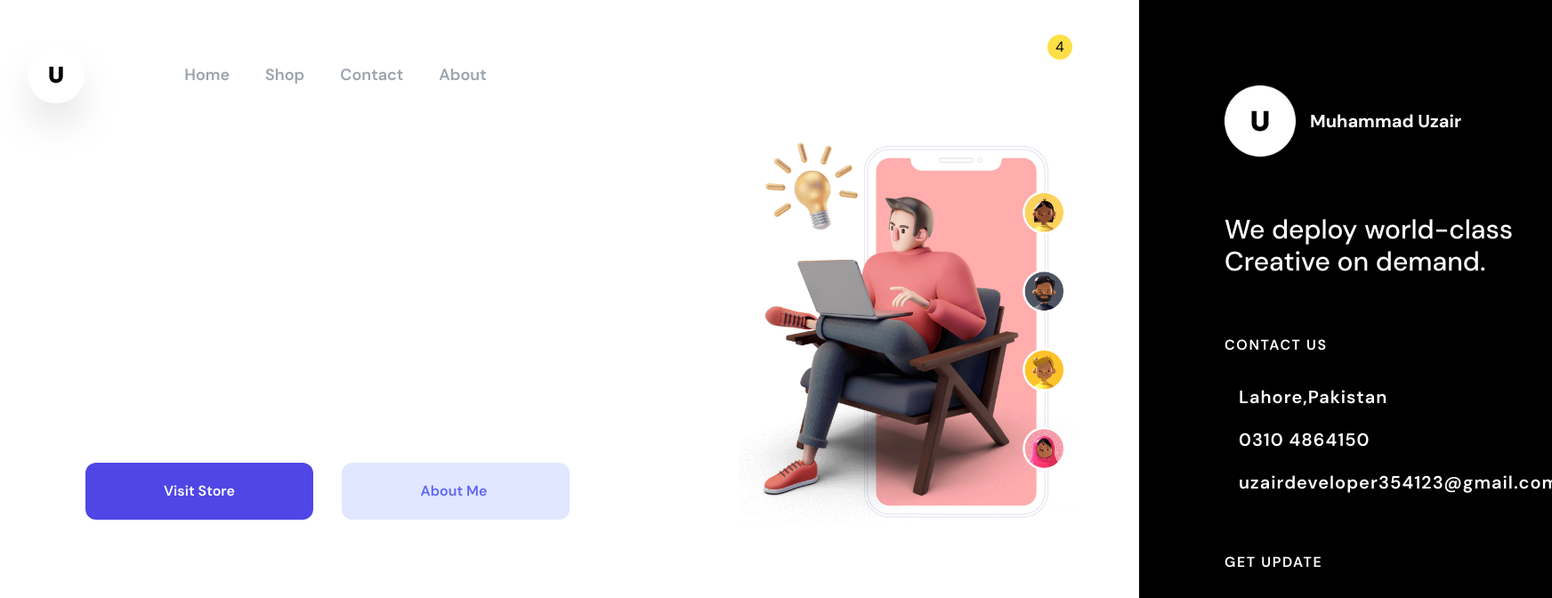
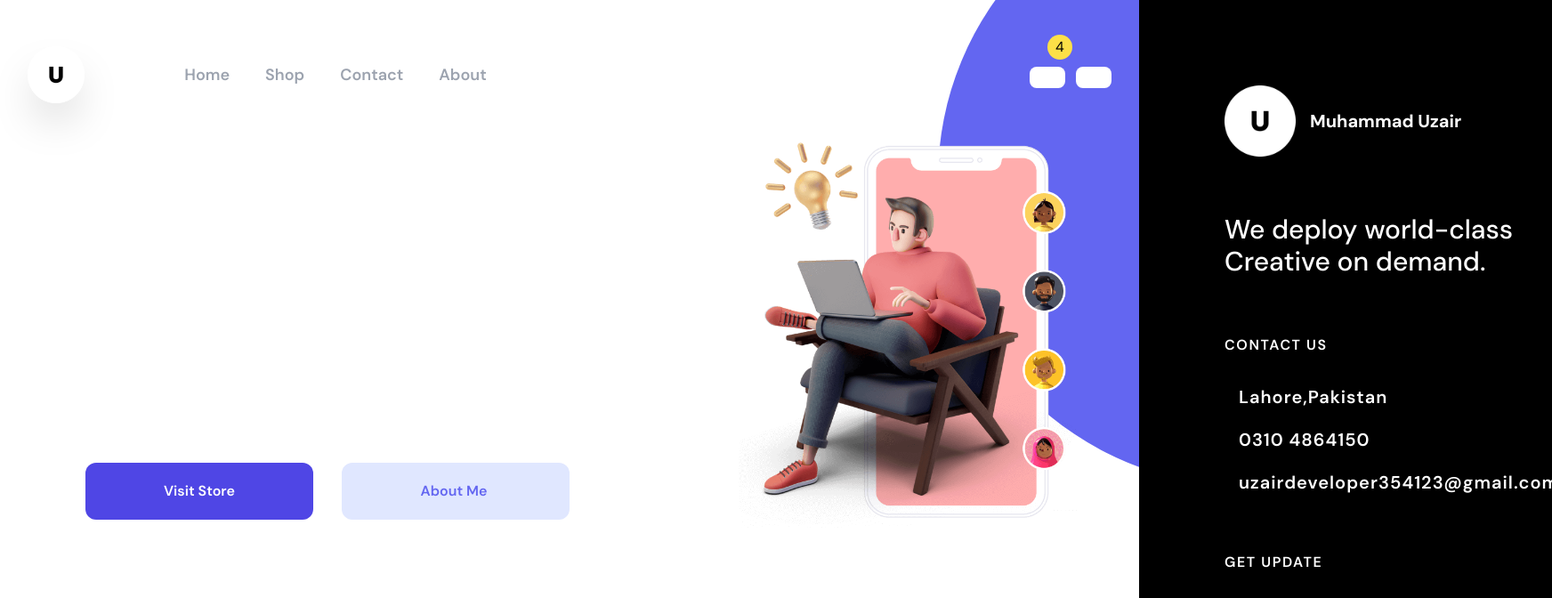
Before and after one commit to heyitsuzair/collax-ecommerce-next, a Next.js app: page / in a window 1280 px wide. Shown: the top 672 px of the page at 89% size, 1744 px wide, since content can reach past the window. Built offline with nearby package versions, Linux system fonts and the light colour scheme.

Commit message:
Improvements

```diff
--- a/src/components/commons/navigation/Navbar.jsx
+++ b/src/components/commons/navigation/Navbar.jsx
@@ -75,7 +75,7 @@ const Navbar = ({ minimal }) => {
     );
   } else {
     return (
-      <header className="sticky top-10 bg-white z-[3] flex justify-between shadow-xl rounded-xl p-3 items-center w-[90%] mx-auto right-0 left-0">
+      <header className="sticky top-5 sm:top-10 bg-white z-[3] flex justify-between shadow-xl rounded-xl p-3 items-center w-[90%] mx-auto right-0 left-0">
         <div className="left flex items-center md:gap-16 lg:gap-28">
           <Link href={"/"} className="shadow-2xl rounded-full">
             <Logo height={14} />
--- a/src/components/pages/home/Hero.jsx
+++ b/src/components/pages/home/Hero.jsx
@@ -11,10 +11,10 @@ const Hero = () => {
 
   return (
     <div>
-      <div className="bg-indigo-500 rounded-full hidden lg:hidden lg:w-[690px] lg:h-[690px] z-[1] absolute -right-[29rem] -top-36"></div>
+      <div className="bg-indigo-500 rounded-full hidden lg:block lg:w-[690px] lg:h-[690px] z-[1] absolute -right-[29rem] -top-36"></div>
 
       <div className="h-screen gap-8 grid grid-cols-12">
-        <div className="left col-span-12 lg:col-span-7 p-10 lg:pl-24 lg:pt-16 mt-[30vh] lg:mt-40 flex flex-col gap-8 lg:gap-12">
+        <div className="left col-span-12 lg:col-span-7 p-10 lg:pl-24 lg:pt-16 mt-[20vh] lg:mt-40 flex flex-col gap-8 lg:gap-12">
           <Text7Xl
             text="We make things look good"
             classes={"text-gray-900 font-bold dm-sans"}
```
